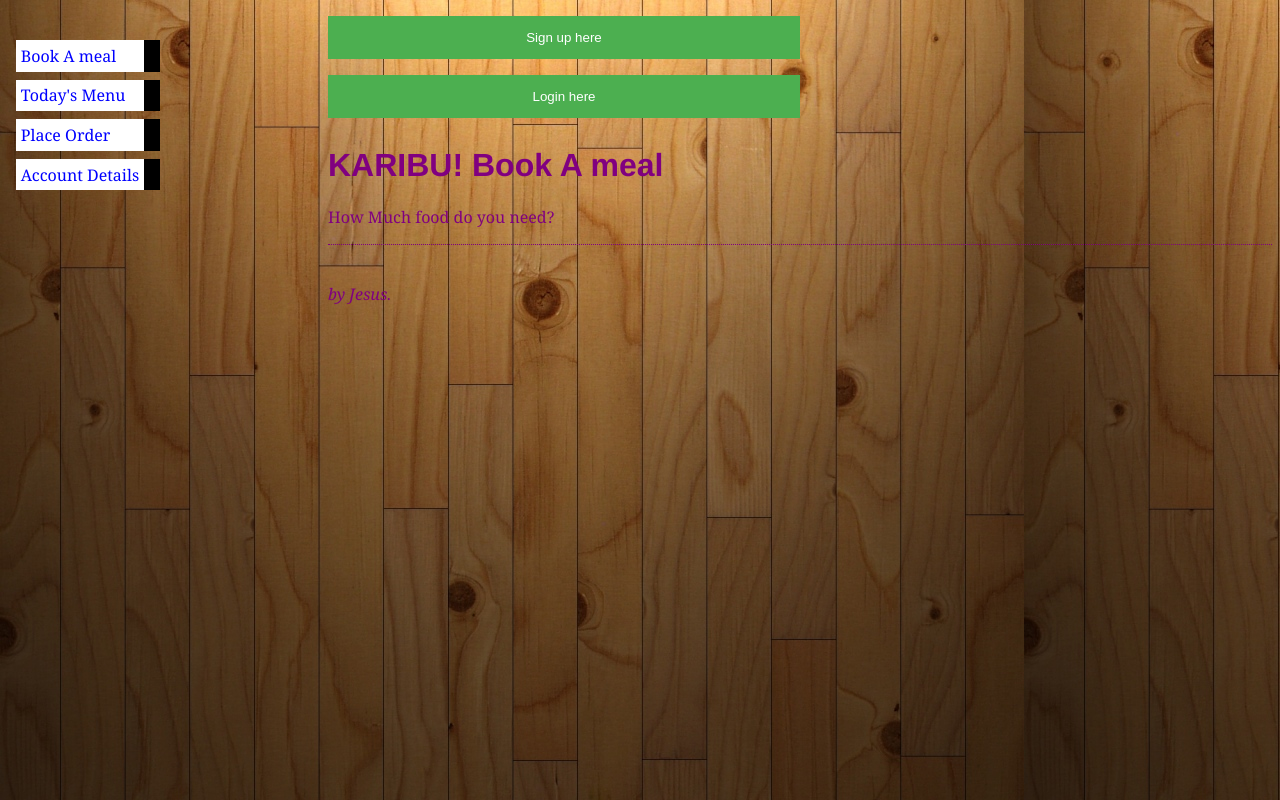
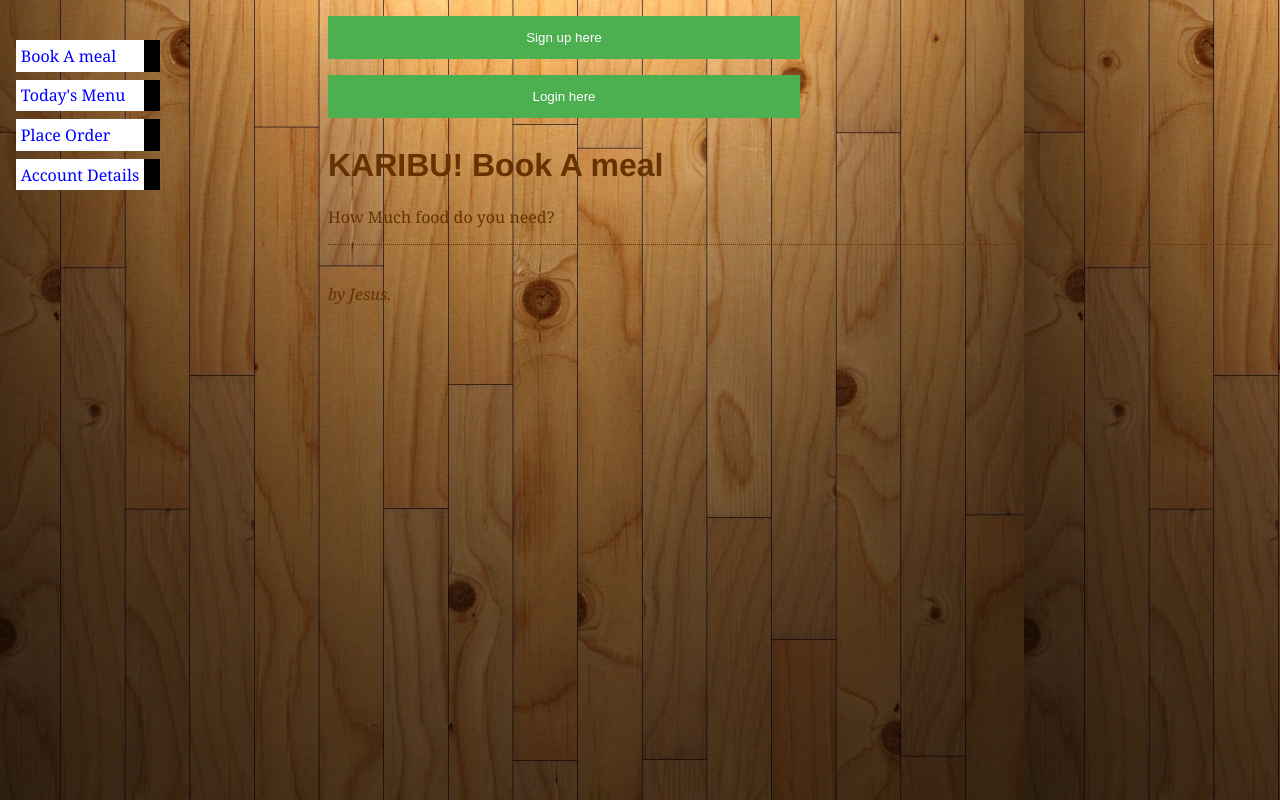
Before and after one commit to Davincier/Book-A-Meal, a plain HTML site: page index.html in a window 1280 px wide. Drawn offline with Linux system fonts and the light colour scheme.

Commit message:
chsnging the Style
css

```diff
--- a/styler.css
+++ b/styler.css
@@ -5,7 +5,7 @@
       body {
     font-family: Georgia, "Times New Roman",
           Times, serif;
-    color: purple;
+    color: #663300;
     background-color: #d8da3d }
 
 
```
Also changed, not shown: 1 other file.
